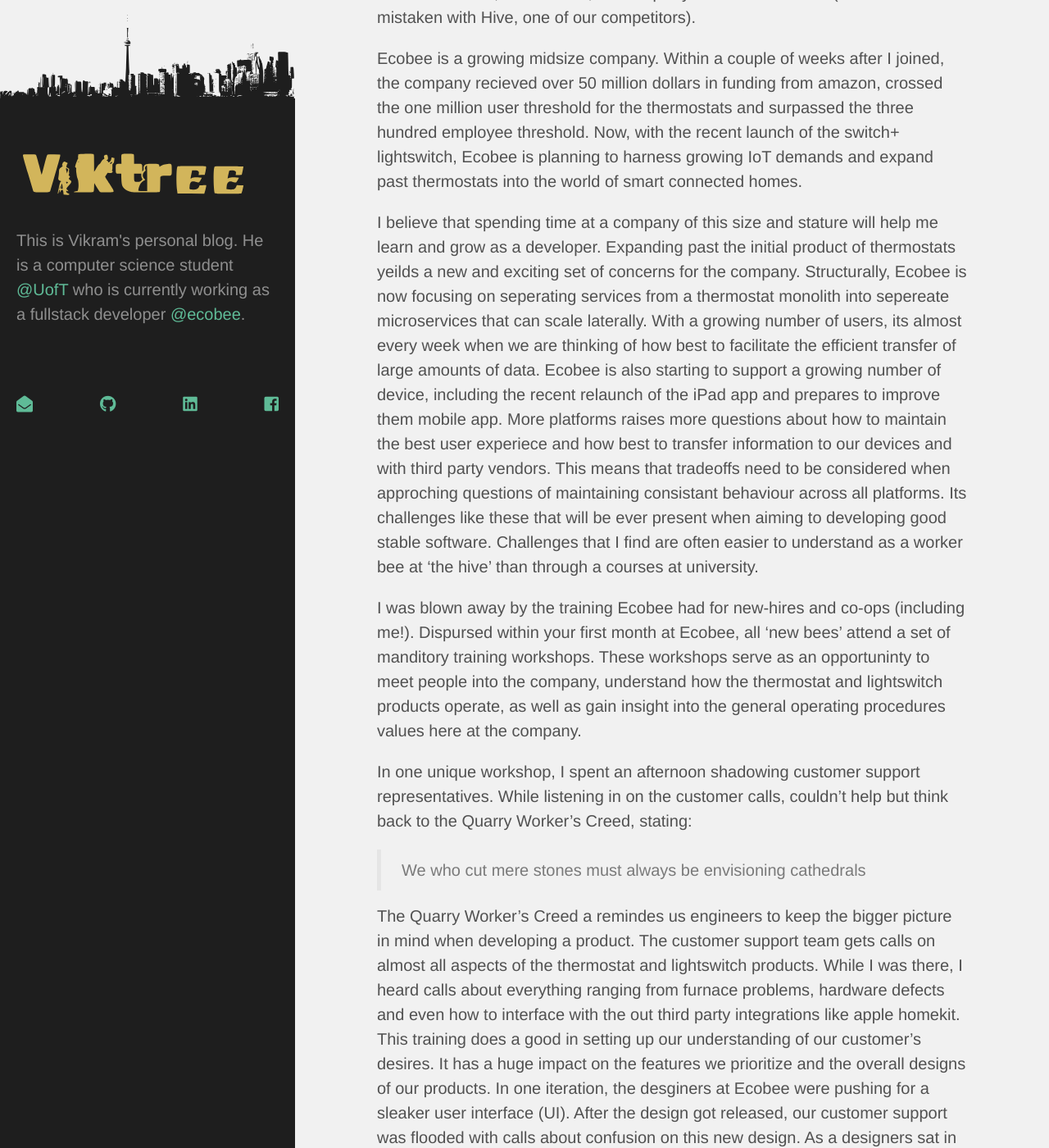
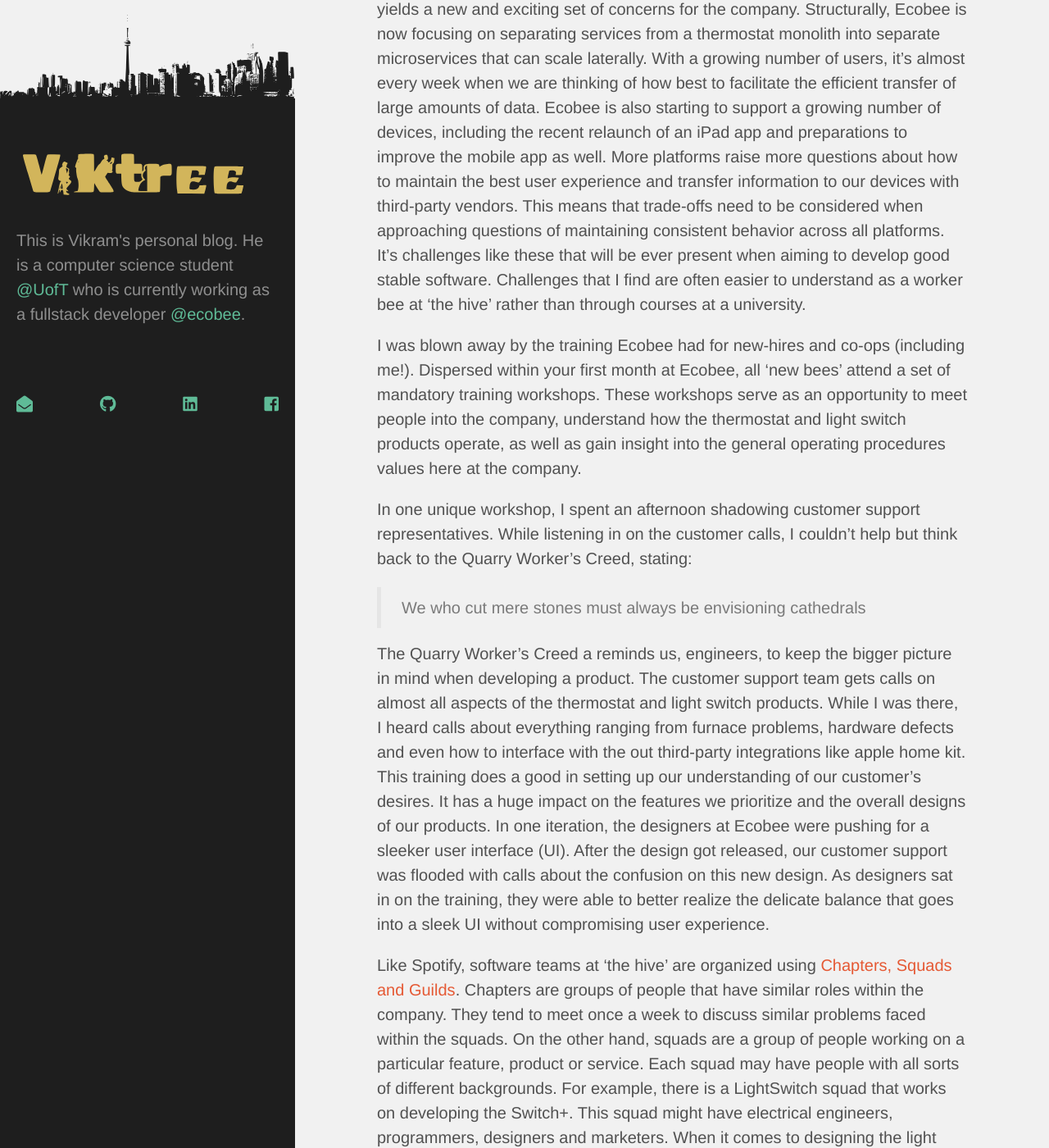
Before and after one commit to Viktree/Viktree.github.io, a Jekyll site: the page built from _posts/2018-06-10-joining-the-hive.markdown, in a window 1280 px wide and 1400 px high, scrolled down 1150 px. Shown: the whole window at 82% size. Built offline with Jekyll 4.4.1, drawn with Linux system fonts in a browser that asks for light colours; nearby versions of some CDN libraries; some web fonts are replaced; some of the changed text lies outside the part shown.

Commit message:
fixed mistakes

```diff
--- a/_posts/2018-05-19-welcome-to-jekyll.md
+++ b/_posts/2018-05-19-welcome-to-jekyll.md
@@ -4,22 +4,4 @@ title:  "Welcome to Jekyll!"
 categories: jekyll update
 ---
 
-You’ll find this post in your `_posts` directory. Go ahead and edit it and re-build the site to see your changes. You can rebuild the site in many different ways, but the most common way is to run `jekyll serve`, which launches a web server and auto-regenerates your site when a file is updated.
-
-To add new posts, simply add a file in the `_posts` directory that follows the convention `YYYY-MM-DD-name-of-post.ext` and includes the necessary front matter. Take a look at the source for this post to get an idea about how it works.
-
-Jekyll also offers powerful support for code snippets:
-
-{% highlight ruby %}
-def print_hi(name)
-puts "Hi, #{name}"
-end
-print_hi('Tom')
-#=> prints 'Hi, Tom' to STDOUT.
-{% endhighlight %}
-
-Check out the [Jekyll docs][jekyll-docs] for more info on how to get the most out of Jekyll. File all bugs/feature requests at [Jekyll’s GitHub repo][jekyll-gh]. If you have questions, you can ask them on [Jekyll Talk][jekyll-talk].
-
-[jekyll-docs]: https://jekyllrb.com/docs/home
-[jekyll-gh]: https://github.com/jekyll/jekyll
-[jekyll-talk]: https://talk.jekyllrb.com/
+Hello World! This site was built with Jeykll.
--- a/_posts/2018-06-10-joining-the-hive.markdown
+++ b/_posts/2018-06-10-joining-the-hive.markdown
@@ -4,30 +4,28 @@ title:  "Joining the 'Hive'"
 categories: internship ecobee
 ---
 
-Back in May, I began my Professional Experience Year (PEY). [PEY](http://web.cs.toronto.edu/program/ugrad/pey.htm) is a program offered by to University of Toronto allowing students with a technical background to work at a company. This is analagous to the co-op programs in other Canadian universities (except that its one year long). I deceided that I would spend my PEY at [Ecobee](https://www.ecobee.com/).
+Back in May, I began my Professional Experience Year (PEY). [PEY](http://web.cs.toronto.edu/program/ugrad/pey.htm) is a program offered by the University of Toronto allowing students with a technical background to work at a company. This is analogous to the co-op programs in other Canadian universities (except that it's one year long). I decided that I would spend my PEY at [Ecobee](https://www.ecobee.com/).
 
-Around a decade ago, Ecobee started selling smart, wifi-enabled thermostats. Unlike the other thermostats at the time, 'ecobees' can be programmed to set the temperature remotly. This way, people can avoid heating and cooling their homes during hours of the day when no one is home and instead try to adjust the temperature to be where you want it half-an-hour before you get home. With rising energy costs and the creaping problem of climate change, it wasn't long before people began to realize the importance of such products. Today, there are other smart thermostats that have entered the marketplace. Most notable of Ecobee's competitors is [Nest Labs](https://nest.com/ca/) - a company that was later bought by Google for $3.2 billion. Despite getting vastly outspent by many of its competitors, Ecobee has managed to stay a competitive player in the thermostat market thanks to its accurate measurment of temperature, developer friendly platforms and ease of use and support for customers.
+Around a decade ago, Ecobee started selling smart, wifi-enabled thermostats. Unlike the other thermostats at the time, 'Ecobees' can be programmed remotely to set the temperature. This way, people can avoid heating and cooling their homes during hours of the day when no one is home. Instead, they can try proactively to adjust the temperature to where they want it before they get home. With rising energy costs and the creeping problem of climate change, it wasn't long before people began to realize the importance of such products. Today, there are other smart thermostats that have entered the marketplace. The most notable of Ecobee's competitors is [Nest Labs](https://nest.com/ca/), a company that was later acquired by Google for $3.2 billion. Despite getting vastly outspent by many of its competitors, Ecobee has managed to remain a competitive player in the thermostat market thanks to its accurate measurement of temperature, developer friendly platforms, ease of use, and support for customers.
 
-![A glimps at Ecobee's office](/assets/ecobee_office.jpg "A glimps at Ecobee's office")
+_The company has started to use numerous bee related metaphors. The main office of Ecobee, seen above, is colloquially called as 'the hive' (This is not to be mistaken with Hive, one of our competitors)._
 
-The company has started to use numerous bee related metaphores. The main office of Ecobee, seen above, is colloqually called as 'the hive' (This is not to be mistaken with Hive, one of our competitors).
+Ecobee is a growing midsize company. Within a couple of weeks, after I joined, the company received over $50 million in funding from Amazon, crossed the one million user threshold, and surpassed three hundred employees. Now, with the recent launch of the switch+ lightswitch, Ecobee is planning to harness growing IoT demands and expand past thermostats into the world of connected, smart homes.
 
-Ecobee is a growing midsize company. Within a couple of weeks after I joined, the company recieved over 50 million dollars in funding from amazon, crossed the one million user threshold for the thermostats and surpassed the three hundred employee threshold. Now, with the recent launch of the switch+ lightswitch, Ecobee is planning to harness growing IoT demands and expand past thermostats into the world of smart connected homes.
+I believe that spending time with a company of this size and stature will help me learn and grow as a developer. Expanding past the initial product of thermostats yields a new and exciting set of concerns for the company. Structurally, Ecobee is now focusing on separating services from a thermostat monolith into separate microservices that can scale laterally. With a growing number of users, it's almost every week when we are thinking of how best to facilitate the efficient transfer of large amounts of data. Ecobee is also starting to support a growing number of devices, including the recent relaunch of an iPad app and preparations to improve the mobile app as well. More platforms raise more questions about how to maintain the best user experience and transfer information to our devices with third-party vendors. This means that trade-offs need to be considered when approaching questions of maintaining consistent behavior across all platforms. It's challenges like these that will be ever present when aiming to develop good stable software. Challenges that I find are often easier to understand as a worker bee at 'the hive' rather than through courses at a university.
 
-I believe that spending time at a company of this size and stature will help me learn and grow as a developer. Expanding past the initial product of thermostats yeilds a new and exciting set of concerns for the company. Structurally, Ecobee is now focusing on seperating services from a thermostat monolith into sepereate microservices that can scale laterally. With a growing number of users, its almost every week when we are thinking of how best to facilitate the efficient transfer of large amounts of data. Ecobee is also starting to support a growing number of device, including the recent relaunch of the iPad app and prepares to improve them mobile app. More platforms raises more questions about how to maintain the best user experiece and how best to transfer information to our devices and with third party vendors. This means that tradeoffs need to be considered when approching questions of maintaining consistant behaviour across all platforms. Its challenges like these that will be ever present when aiming to developing good stable software. Challenges that I find are often easier to understand as a worker bee at 'the hive' than through a courses at university.
+I was blown away by the training Ecobee had for new-hires and co-ops (including me!). Dispersed within your first month at Ecobee, all 'new bees' attend a set of mandatory training workshops. These workshops serve as an opportunity to meet people into the company, understand how the thermostat and light switch products operate, as well as gain insight into the general operating procedures values here at the company.
 
-I was blown away by the training Ecobee had for new-hires and co-ops (including me!). Dispursed within your first month at Ecobee, all 'new bees' attend a set of manditory training workshops. These workshops serve as an opportuninty to meet people into the company, understand how the thermostat and lightswitch products operate, as well as gain insight into the general operating procedures values here at the company.
-
-In one unique workshop, I spent an afternoon shadowing customer support representatives. While listening in on the customer calls, couldn't help but think back to the Quarry Worker's Creed, stating:
+In one unique workshop, I spent an afternoon shadowing customer support representatives. While listening in on the customer calls, I couldn't help but think back to the Quarry Worker's Creed, stating:
 
 > We who cut mere stones must always be envisioning cathedrals
 
-The Quarry Worker's Creed a remindes us engineers to keep the bigger picture in mind when developing a product. The customer support team gets calls on almost all aspects of the thermostat and lightswitch products. While I was there, I heard calls about everything ranging from furnace problems, hardware defects and even how to interface with the out third party integrations like apple homekit. This training does a good in setting up our understanding of our customer's desires. It has a huge impact on the features we prioritize and the overall designs of our products. In one iteration, the desginers at Ecobee were pushing for a sleaker user interface (UI). After the design got released, our customer support was flooded with calls about confusion on this new design. As a designers sat in on the training, they were able to better realize the delicate balence that goes into a sleak UI without compramizing user experience.
+The Quarry Worker's Creed a reminds us, engineers, to keep the bigger picture in mind when developing a product. The customer support team gets calls on almost all aspects of the thermostat and light switch products. While I was there, I heard calls about everything ranging from furnace problems, hardware defects and even how to interface with the out third-party integrations like apple home kit. This training does a good in setting up our understanding of our customer's desires. It has a huge impact on the features we prioritize and the overall designs of our products. In one iteration, the designers at Ecobee were pushing for a sleeker user interface (UI). After the design got released, our customer support was flooded with calls about the confusion on this new design. As designers sat in on the training, they were able to better realize the delicate balance that goes into a sleek UI without compromising user experience.
 
-Like Spotify, software teams at 'the hive' are organized using [Chapters, Squads and Guilds](https://medium.com/project-management-learnings/spotify-squad-framework-part-i-8f74bcfcd761). Chapters are a groups of people that have similar roles with witin the company. They tend to meet once a week to discuss similar problems faced within the squads. On the other hand, squads are a group of people working on a particular feature, product or service. Each squad may have people with all sorts of different backgrounds. For example, there is a LightSwitch squad that works on developing the Switch+. This squad might have electrical engineers, programmers, designers and marketers. When it comes to desigining the lighswitch, the designers might find use in meeting with other designers around to comapny to discuss processes and best practices. Lastly, guilds are a means of organizing beyond the traditional roles in the company. Some guilds are formal, like guild-kotlin, which aims to promotes the use of the Kotlin programming language throughout the company. Others, are less formal, like the soccor-guild, which are a group of people that meet every week to play soccer.
+Like Spotify, software teams at 'the hive' are organized using [Chapters, Squads and Guilds](https://medium.com/project-management-learnings/spotify-squad-framework-part-i-8f74bcfcd761). Chapters are groups of people that have similar roles within the company. They tend to meet once a week to discuss similar problems faced within the squads. On the other hand, squads are a group of people working on a particular feature, product or service. Each squad may have people with all sorts of different backgrounds. For example, there is a LightSwitch squad that works on developing the Switch+. This squad might have electrical engineers, programmers, designers and marketers. When it comes to designing the light switch, the designers might find use in meeting with other designers around to company to discuss processes and best practices. Lastly, guilds are a means of organizing beyond the traditional roles in the company. Some guilds are formal, like guild-kotlin, which aims to promotes the use of the Kotlin programming language throughout the company. Others are less formal, like the soccer-guild, which are a group of people that meet every week to play soccer.
 
-Another nice thing at Ecobee are the 1-1s. Outside of all of the other structure described above, every week everyone has a dedicated half-hour of time to meet with their managers and have personal discussions about how things are progressing.
+Another nice thing at Ecobee is the 1-1s. Outside of all of the other structure described above, every week everyone has a dedicated half-hour of time to meet with their manager and have personal discussions about how things are progressing.
 
-My currenty role is as a fullstack developer with the web chapter on an internal squad. During the first week, I spent time pair-programming with other menbers of my squad and exploring the codebase on my own. This helped me get up to speed quickly without either me or the senior developers having to worry about making sure I hadn't 'missed anything' as I was trying to get up to speed. By the time weeks two and three came arond, I was able to start writing code. Now I am able to look for things to work on myself with almost little guidence. My squad follows a agile methodology with daily standups and tight one week sprints.
+My current role is as a full-stack developer with the web chapter on an internal squad. During the first week, I spent time pair-programming with other members of my squad and exploring the codebase on my own. This helped me get up to speed quickly without either me or the senior developers having to worry about making sure I hadn't 'missed anything' as I was trying to get up to speed. By the time week two and three came around, I was able to start writing code. Now I am able to look for things to work on myself with almost little guidance. My squad follows an agile methodology with daily standups and tight one week sprints.
 
-One year is a long time, and I hope that I will have the opportunity to try out a variety of roles within Ecobee across many squads and guilds. For now I am going to keep trying to be the best I can bee.
+One year is a long time, and I hope that I will have the opportunity to try out a variety of roles within Ecobee across many squads and guilds. For now, I am going to keep trying to be the best I can bee.
```
